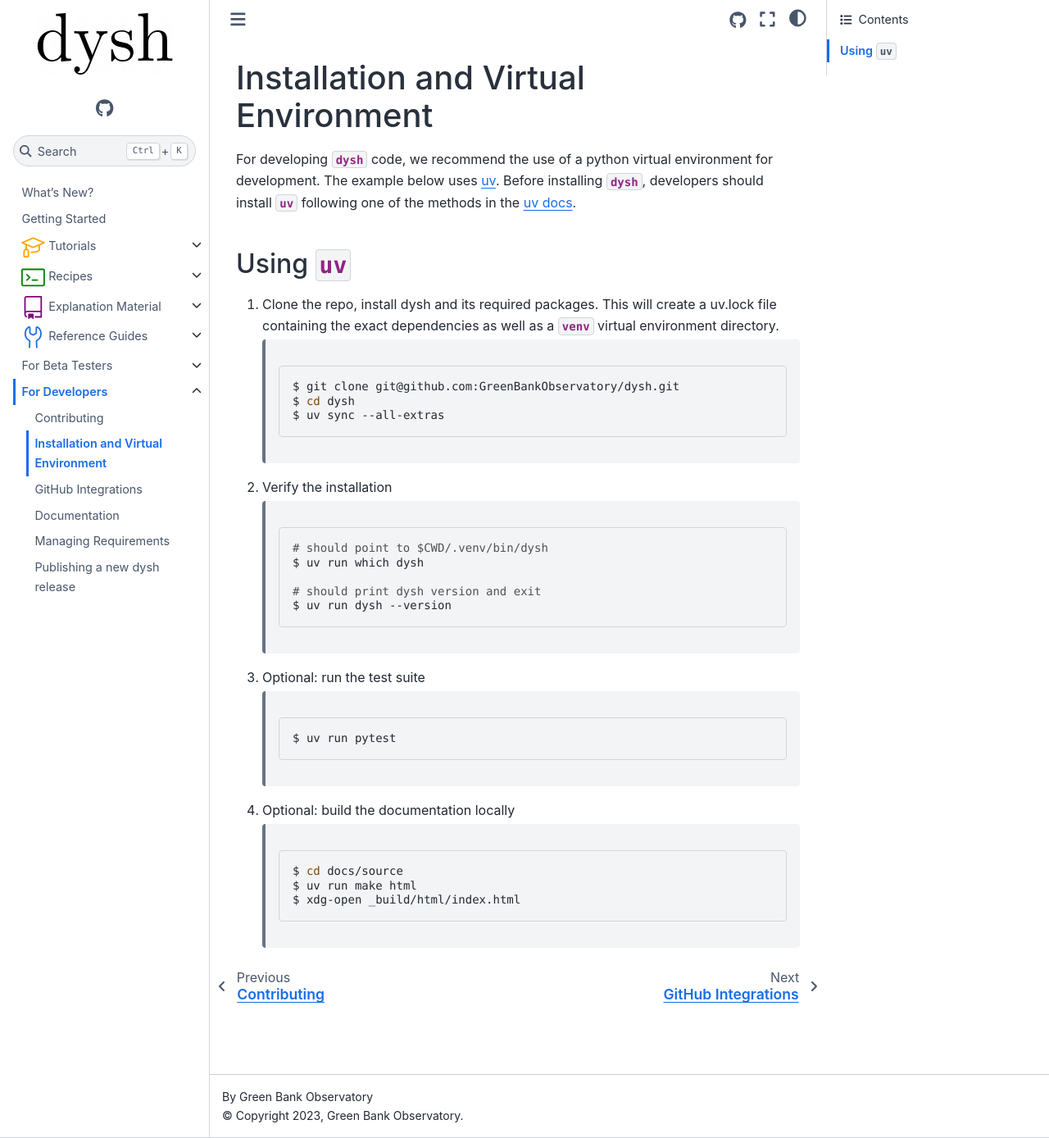
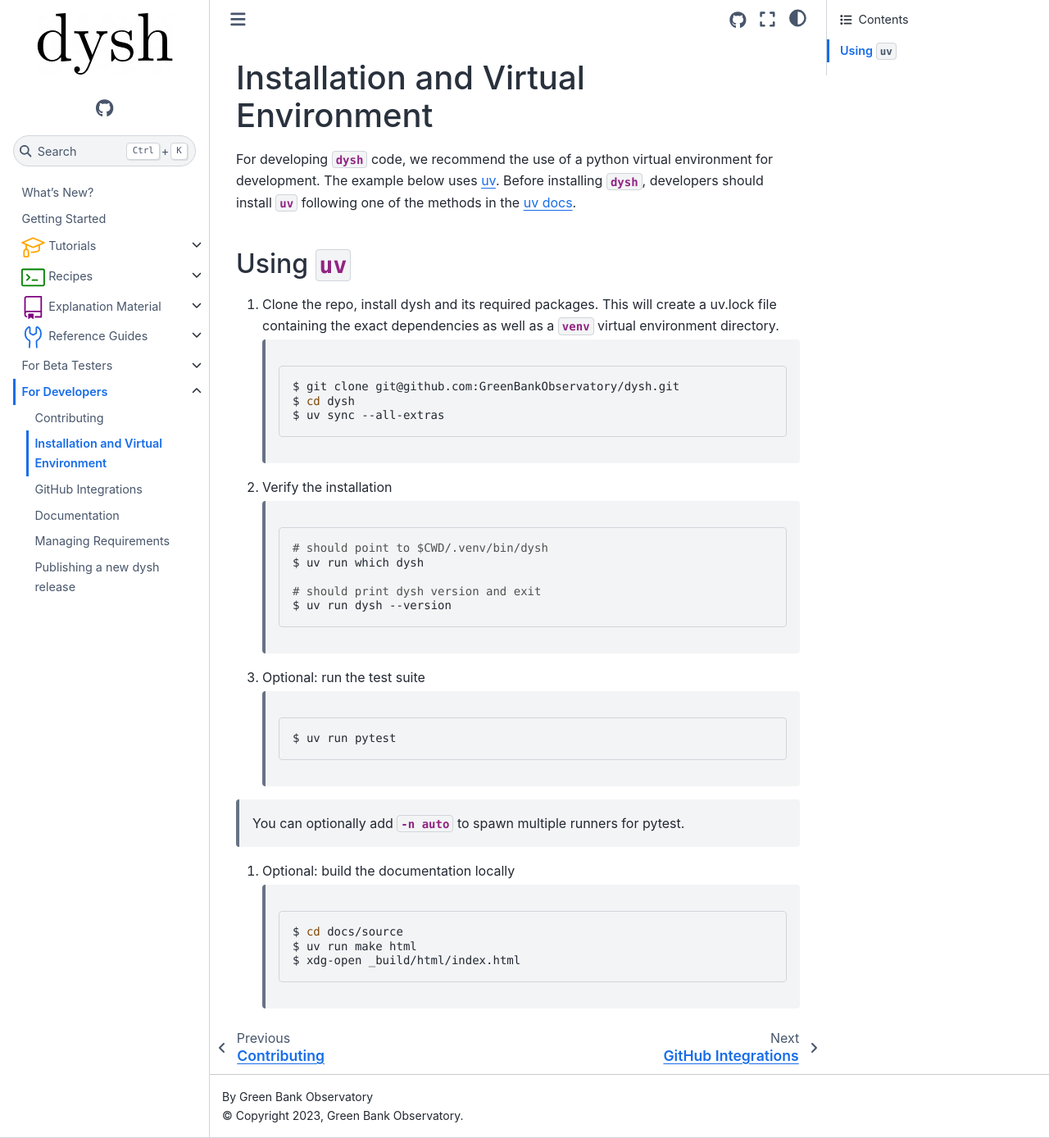
Before and after one commit to GreenBankObservatory/dysh, a Sphinx documentation site: the page built from docs/source/for_developers/install.rst, in a window 1280 px wide and 1388 px high. Shown: the whole window at 82% size. Built offline with Sphinx 7.4.7 and the Sphinx Book theme 1.1.4, drawn with Linux system fonts in a browser that asks for light colours; pages that are not in the unit, such as notebooks, are missing from menus.

Commit message:
add comment about -n auto

```diff
--- a/docs/source/for_developers/install.rst
+++ b/docs/source/for_developers/install.rst
@@ -34,6 +34,8 @@
 
        $ uv run pytest
 
+  You can optionally add `-n auto` to spawn multiple runners for pytest.
+
 #. Optional: build the documentation locally
 
     .. code:: bash
```
